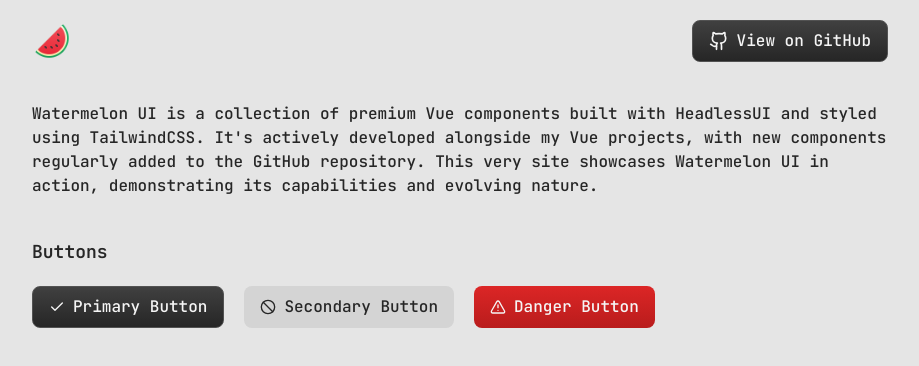
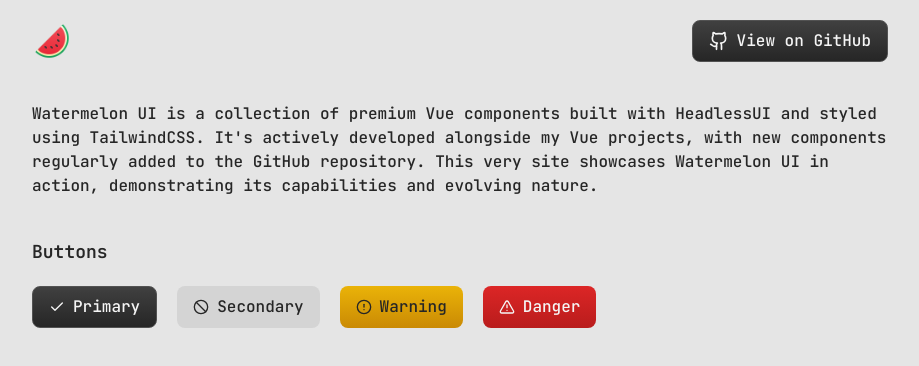
Before and after one commit to hosenur/brix, a Vue app: page / in a window 1280 px wide. Shown: the top 366 px of the page, without its empty margins (180-1099 px from the left). Built offline with nearby package versions, Linux system fonts and the light colour scheme.

Commit message:
feat: added warning icon

```diff
--- /dev/null
+++ b/src/UI/buttons/solid/SolidWarningButton.vue
@@ -0,0 +1,9 @@
+<template>
+  <button
+      class="inline-flex items-center gap-2 bg-gradient-to-b from-yellow-500 to-yellow-600 px-4 py-2 rounded-lg text-neutral-800"
+  >
+    <slot />
+  </button>
+</template>
+<script setup lang="ts">
+</script>
--- a/src/components/Buttons.vue
+++ b/src/components/Buttons.vue
@@ -1,27 +1,34 @@
 <script setup lang="ts">
 
-import PrimaryButton from "../UI/buttons/PrimaryButton.vue";
-import SecondaryButton from "../UI/buttons/SecondaryButton.vue";
-import DangerButton from "../UI/buttons/DangerButton.vue";
-import {CheckIcon,BanIcon,AlertTriangleIcon} from "lucide-vue-next";
+import PrimaryButton from "../UI/buttons/solid/PrimaryButton.vue";
+import SecondaryButton from "../UI/buttons/solid/SecondaryButton.vue";
+import DangerButton from "../UI/buttons/solid/DangerButton.vue";
+import {CheckIcon, BanIcon, AlertTriangleIcon,AlertCircleIcon} from "lucide-vue-next";
+import SolidWarningButton from "../UI/buttons/solid/SolidWarningButton.vue";
 </script>
 
 <template>
   <div class="flex flex-col gap-5">
 
     <h1 class="text-lg font-semibold">Buttons</h1>
-    <div class="flex flex-col md:flex-row gap-5 w-fit">
+    <div class="flex flex-col md:flex-row flex-wrap gap-5 w-fit">
 
       <PrimaryButton>
-        <CheckIcon class="h-4 w-4"/>
-        Primary Button
+        <CheckIcon  class="h-4 w-4"/>
+        Primary
       </PrimaryButton>
       <SecondaryButton>
         <BanIcon class="h-4 w-4"/>
-        Secondary Button</SecondaryButton>
+        Secondary
+      </SecondaryButton>
+      <SolidWarningButton>
+        <AlertCircleIcon class="h-4 w-4"/>
+        Warning
+      </SolidWarningButton>
       <DangerButton>
         <AlertTriangleIcon class="h-4 w-4"/>
-        Danger Button</DangerButton>
+        Danger
+      </DangerButton>
     </div>
   </div>
 </template>
--- a/src/components/Header.vue
+++ b/src/components/Header.vue
@@ -1,6 +1,6 @@
 <script setup lang="ts">
 
-import PrimaryButton from "../UI/buttons/PrimaryButton.vue";
+import PrimaryButton from "../UI/buttons/solid/PrimaryButton.vue";
 import {GithubIcon} from 'lucide-vue-next'
 </script>
 
```
Also changed, not shown: src/UI/buttons/outlined/DangerOutlined.vue (added, +11 -0 lines), src/UI/buttons/outlined/PrimaryOutlined.vue (added, +11 -0 lines), src/UI/buttons/outlined/SecondaryOutlined.vue (added, +11 -0 lines), src/UI/buttons/solid/DangerButton.vue (renamed from src/UI/buttons/DangerButton.vue), src/UI/buttons/solid/PrimaryButton.vue (renamed from src/UI/buttons/PrimaryButton.vue), src/UI/buttons/solid/SecondaryButton.vue (renamed from src/UI/buttons/SecondaryButton.vue).
